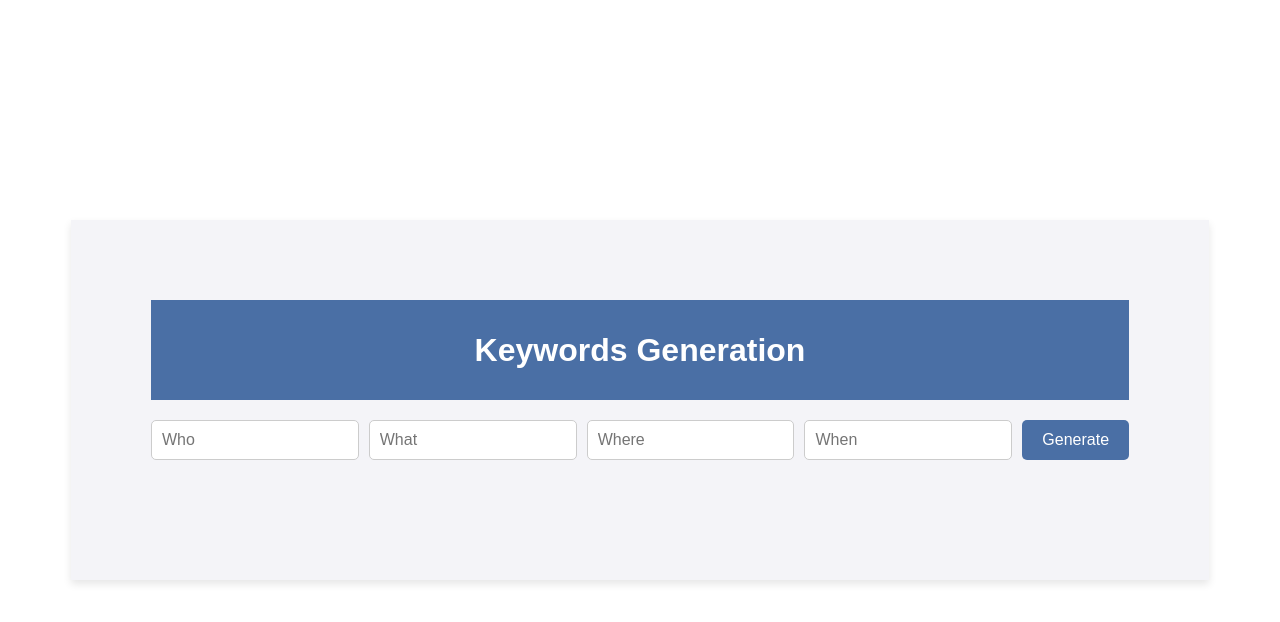
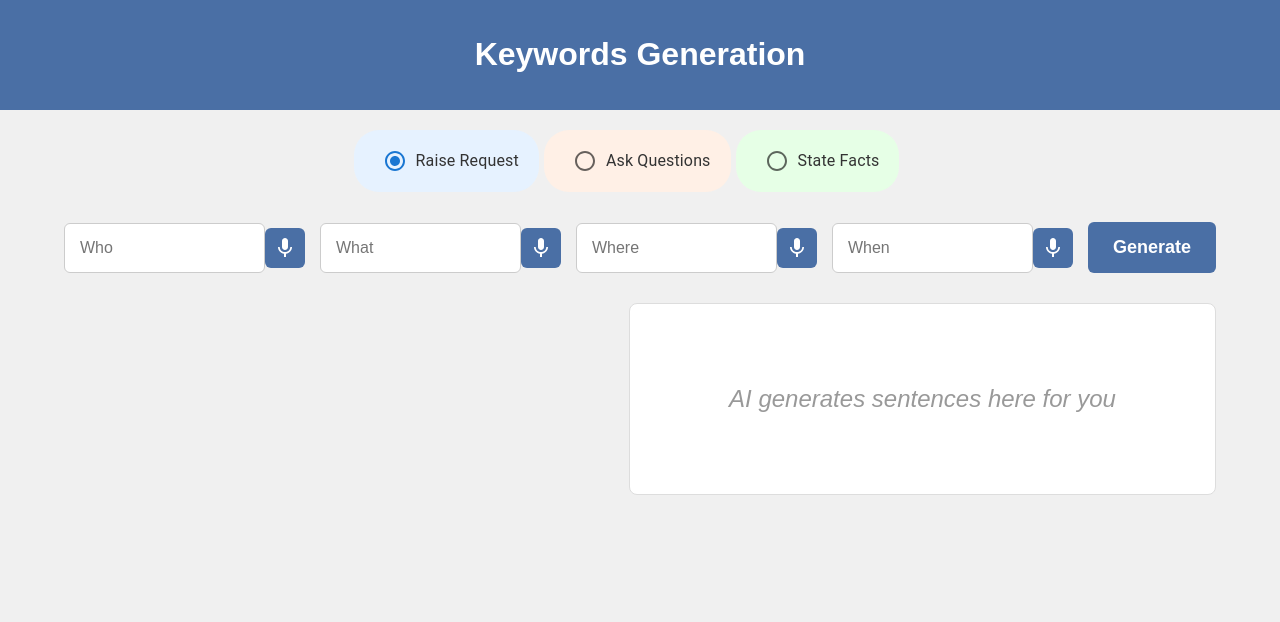
Before and after one commit to maomao123321/Generate-sentences-from-keywords, a React (Create React App) app: page / in a window 1280 px wide. Shown: the top 622 px of the page. Built offline with nearby package versions, Linux system fonts and the light colour scheme.

Commit message:
intent added

```diff
--- a/src/App.css
+++ b/src/App.css
@@ -1,67 +1,86 @@
-
 body, html {
-  height: 100%; /* Full height */
+  height: 100%;
   margin: 0;
   padding: 0;
-  display: flex;
-  justify-content: center;
-  align-items: center; /* Center vertically */
+  background-color: #f0f0f0;
+}
 
-
-}.App {
+.App {
   text-align: center;
   font-family: 'Arial', sans-serif;
   color: #333;
-  background-color: #f4f4f8;
-  padding: 80px;
-  width: 80%; /* Adjust the width as needed */
-  max-width: 1200px; /* Or whatever max-width you prefer */
-  box-shadow: 0 4px 8px rgba(0,0,0,0.1); /* Optional: adds shadow for better focus */
-  margin: auto; /* Ensures that the app is centered horizontally */
+  padding: 20px;
+  width: 90%;
+  max-width: 1200px;
+  margin: 80px auto 0;
   display: flex;
-  flex-direction: column; /* Stack children vertically */
+  flex-direction: column;
 }
 
 .app-header {
+  position: fixed;
+  top: 0;
+  left: 0;
+  right: 0;
   background-color: #4a6fa5;
   color: white;
-  padding: 10px 0;
-  margin-bottom: 20px;
+  padding: 15px 0;
+  z-index: 1000;
 }
+
+.MuiFormGroup-root {
+  display: flex;
+  justify-content: center;
+  margin: 30px 0;
+}
+
+.MuiFormControlLabel-root {
+  margin: 0 10px;
+  padding: 10px 20px;
+  border-radius: 25px;
+  font-weight: bold;
+  font-size: 18px;
+}
+
+.MuiFormControlLabel-root:nth-child(1) { background-color: #e6f2ff; }
+.MuiFormControlLabel-root:nth-child(2) { background-color: #fff0e6; }
+.MuiFormControlLabel-root:nth-child(3) { background-color: #e6ffe6; }
 
 .input-section {
   display: flex;
   justify-content: center;
-  gap: 10px;
-  margin-bottom: 20px;
+  gap: 15px;
+  margin-bottom: 30px;
 }
 
 .input-section input[type="text"] {
-  padding: 10px;
-  border-radius: 5px;
+  padding: 15px;
+  border-radius: 6px;
   border: 1px solid #ccc;
-  width: 20%;
+  width: 18%;
   font-size: 16px;
 }
 
 .input-section button {
-  padding: 10px 20px;
-  border-radius: 5px;
+  padding: 15px 25px;
+  border-radius: 6px;
   border: none;
   background-color: #4a6fa5;
   color: white;
   cursor: pointer;
-  font-size: 16px;
+  font-size: 18px;
+  font-weight: bold;
 }
 
 .main-content {
   display: flex;
-  justify-content: space-around;
+  justify-content: space-between;
+  align-items: flex-start;
 }
 
 .sentences-list {
   flex: 1;
-  padding: 10px;
+  margin-right: 20px;
 }
 
 .sentence-option {
@@ -73,14 +92,7 @@ body, html {
   justify-content: space-between;
   align-items: center;
   cursor: pointer;
-  font-size: 18px;
-}
-
-.speech-icon {
-  height: 24px;
-  width: 24px;
-  cursor: pointer;
-  margin-left: 10px;
+  font-size: 20px;
 }
 
 .selected-sentence-box {
@@ -88,4 +100,41 @@ body, html {
   background-color: #fff;
   border-radius: 8px;
   border: 1px solid #ddd;
+  padding: 20px;
+  min-height: 150px;
+  display: flex;
+  justify-content: center;
+  align-items: center;
+  font-size: 24px;
+  font-weight: bold;
+  color: #333;
 }
+
+.selected-sentence-box:empty::before {
+  content: "Selected sentence will appear here";
+  color: #999;
+  font-style: italic;
+  font-weight: normal;
+}
+
+.MuiRadio-root { color: #4a6fa5; }
+.MuiRadio-root.Mui-checked { color: #4a6fa5; }
+
+.placeholder {
+  color: #999;
+  font-style: italic;
+  font-weight: normal;
+}
+
+.input-with-mic {
+  display: flex;
+  align-items: center;
+}
+
+.input-with-mic input {
+  flex-grow: 1;
+}
+
+.input-with-mic .MuiIconButton-root {
+  padding: 8px;
+}
--- a/src/App.js
+++ b/src/App.js
@@ -1,27 +1,85 @@
+import { Mic, VolumeUp } from '@mui/icons-material';
+import { FormControl, FormControlLabel, IconButton, Radio, RadioGroup } from '@mui/material';
+import axios from 'axios';
 import { Configuration, OpenAIApi } from 'openai';
 import React, { useState } from 'react';
 import './App.css';
-import axios from 'axios';
-import { VolumeUp } from '@mui/icons-material';
-import { IconButton } from '@mui/material';
 
 function App() {
   const [keywords, setKeywords] = useState({ keyword1: '', keyword2: '', keyword3: '', keyword4: '' });
   const [sentences, setSentences] = useState([]);
   const [selectedSentence, setSelectedSentence] = useState('');
+  const [selectedIntent, setSelectedIntent] = useState('request');
+
+  const startSpeechRecognition = async (fieldName) => {
+    try {
+      const stream = await navigator.mediaDevices.getUserMedia({ audio: true });
+      const mediaRecorder = new MediaRecorder(stream);
+      const audioChunks = [];
+
+      mediaRecorder.ondataavailable = (event) => {
+        audioChunks.push(event.data);
+      };
+
+      mediaRecorder.onstop = async () => {
+        const audioBlob = new Blob(audioChunks, { type: 'audio/webm' });
+        const formData = new FormData();
+        formData.append('file', audioBlob, 'audio.webm');
+        formData.append('model', 'whisper-1');
+
+        try {
+          const response = await axios.post(
+            'https://api.openai.com/v1/audio/transcriptions',
+            formData,
+            {
+              headers: {
+                'Authorization': `Bearer ${process.env.REACT_APP_OPENAI_API_KEY}`,
+                'Content-Type': 'multipart/form-data',
+              },
+            }
+          );
+          setKeywords(prev => ({ ...prev, [fieldName]: response.data.text }));
+        } catch (error) {
+          console.error('Error in speech recognition:', error);
+        }
+      };
+
+      mediaRecorder.start();
+      setTimeout(() => mediaRecorder.stop(), 5000); // 录音5秒
+    } catch (error) {
+      console.error('Error accessing microphone:', error);
+    }
+  };
 
   const handleKeywordChange = (event) => {
     setKeywords({ ...keywords, [event.target.name]: event.target.value });
   };
 
+  const handleIntentChange = (event) => {
+    setSelectedIntent(event.target.value);
+  };
+
   const handleGenerateSentences = async () => {
     const configuration = new Configuration({
-      apiKey: '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',
+      apiKey: process.env.REACT_APP_OPENAI_API_KEY,
     });
     const openai = new OpenAIApi(configuration);
 
     try {
-      const prompt = `Let's play a game where I give you keywords and you use all of them to generate three simple sentences with each fewer than 11 words : ${keywords.keyword1}, ${keywords.keyword2}, ${keywords.keyword3}, ${keywords.keyword4}. Split sentences with &&.`;
+      let intentPrompt = '';
+      switch(selectedIntent) {
+        case 'request':
+          intentPrompt = 'Generate sentences in the form of requests or polite commands';
+          break;
+        case 'question':
+          intentPrompt = 'Generate sentences in the form of questions';
+          break;
+        case 'fact':
+          intentPrompt = 'Generate sentences stating facts or observations';
+          break;
+      }
+
+      const prompt = `You are a system that helps people with aphasia communicate on a daily basis. ${intentPrompt} using these keywords: ${keywords.keyword1}, ${keywords.keyword2}, ${keywords.keyword3}, ${keywords.keyword4}. Generate exactly three simple, short and independent sentences, each no more than 10 words long. Separate each sentence with ###. Always provide exactly 3 sentences, no more, no less. These 3 sentences should be highly relevant to daily life situations for people with aphasia.`;
 
       const completion = await openai.createChatCompletion({
         model: "gpt-3.5-turbo",
@@ -29,7 +87,20 @@ function App() {
       });
 
       const reply = completion.data.choices[0].message.content;
-      setSentences(reply.split('&&').map(sentence => sentence.trim()));
+      let generatedSentences = reply.split('###').map(sentence => sentence.trim()).filter(sentence => sentence.length > 0);
+
+    // make sure 3 sentences
+    while (generatedSentences.length < 3) {
+      // if not enough call api again
+      const additionalCompletion = await openai.createChatCompletion({
+        model: "gpt-3.5-turbo",
+        messages: [{ "role": "user", "content": `Generate ${3 - generatedSentences.length} more simple sentence(s) related to ${keywords.keyword1}, ${keywords.keyword2}, ${keywords.keyword3}, ${keywords.keyword4}. Each sentence should be simple and no more than 10 words long.` }],
+      });
+      const additionalSentences = additionalCompletion.data.choices[0].message.content.split('.').filter(s => s.trim().length > 0);
+      generatedSentences = [...generatedSentences, ...additionalSentences];
+    }
+      // only keep first 3 sentences if more than 3
+    setSentences(generatedSentences.slice(0, 3));
     } catch (err) {
       console.error(err);
     }
@@ -76,35 +147,58 @@ function App() {
         <h1>Keywords Generation</h1>
       </header>
 
+      <FormControl component="fieldset">
+        <RadioGroup row aria-label="intent" name="intent" value={selectedIntent} onChange={handleIntentChange}>
+          <FormControlLabel value="request" control={<Radio />} label="Raise Request" />
+          <FormControlLabel value="question" control={<Radio />} label="Ask Questions" />
+          <FormControlLabel value="fact" control={<Radio />} label="State Facts" />
+        </RadioGroup>
+      </FormControl>
+
 <div className="input-section">
-        <input type="text" name="keyword1" placeholder="Who" value={keywords.keyword1} onChange={handleKeywordChange} />
-        <input type="text" name="keyword2" placeholder="What" value={keywords.keyword2} onChange={handleKeywordChange} />
-        <input type="text" name="keyword3" placeholder="Where" value={keywords.keyword3} onChange={handleKeywordChange} />
-        <input type="text" name="keyword4" placeholder="When" value={keywords.keyword4} onChange={handleKeywordChange} />
+  {['keyword1', 'keyword2', 'keyword3', 'keyword4'].map((field) => (
+    <div key={field} className="input-with-mic">
+      <input
+        type="text"
+        name={field}
+        placeholder={field === 'keyword1' ? 'Who' : field === 'keyword2' ? 'What' : field === 'keyword3' ? 'Where' : 'When'}
+        value={keywords[field]}
+        onChange={handleKeywordChange}
+      />
+      <IconButton onClick={() => startSpeechRecognition(field)}>
+        <Mic />
+      </IconButton>
+    </div>
+  ))}
   <button onClick={handleGenerateSentences}>Generate</button>
 </div>
 
       <div className="main-content">
         <div className="sentences-list">
           {sentences.map((sentence, index) => (
-            <div key={index} className="sentence-option">
-              <span onClick={() => setSelectedSentence(sentence)}>{sentence}</span>
-              <IconButton onClick={() => textToSpeech(sentence)} size="small">
+            <div key={index} className="sentence-option" onClick={() => setSelectedSentence(sentence)}>
+              <span>{sentence}</span>
+              <IconButton onClick={(e) => { e.stopPropagation(); textToSpeech(sentence); }} size="small">
                 <VolumeUp />
               </IconButton>
             </div>
           ))}
         </div>
-        {selectedSentence &&
-        <div className="selected-sentence-box" style={{fontSize: "30px"}}>
-          <p>{selectedSentence}</p>
+
+        <div className="selected-sentence-box">
+          {selectedSentence ? (
+            <>
+              <span>{selectedSentence}</span>
               <IconButton onClick={() => textToSpeech(selectedSentence)} size="small">
                 <VolumeUp />
               </IconButton>
-        </div>}
+            </>
+          ) : (
+            <span className="placeholder">AI generates sentences here for you</span>
+          )}
+        </div>
       </div>
     </div>
   );
 }
-
 export default App;
--- a/src/textToSpeech.js
+++ b/src/textToSpeech.js
@@ -1,4 +1,4 @@
-// textToSpeech.js
+// textToSpeech
 import axios from 'axios';
 
 const ELEVENLABS_API_KEY = 'sk_15c564e8b4ca67777776bef6317cc48562d4a8d1c0f46320';
```
Also changed, not shown: 1 other file (tests, documents, lock files or other folders). Lines whose indentation alone changed are shown as unchanged.
